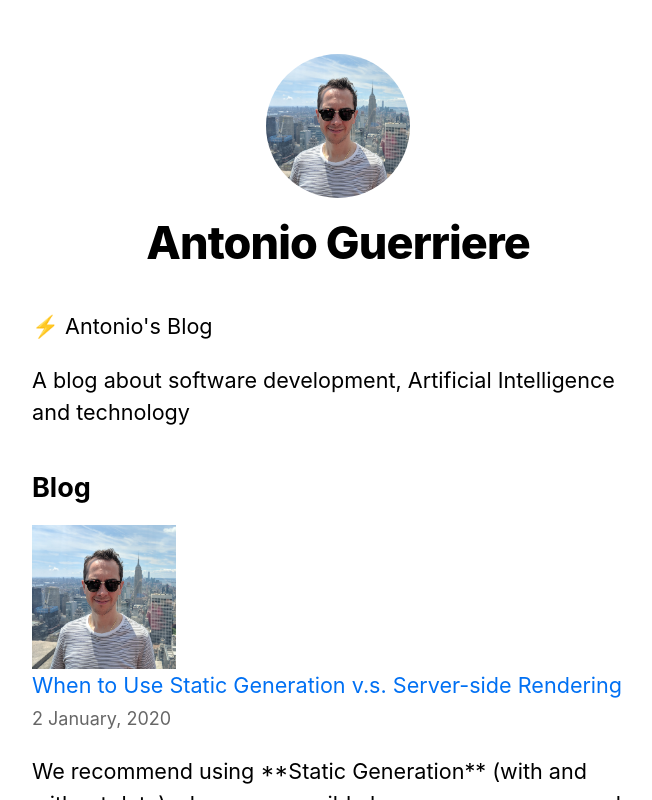
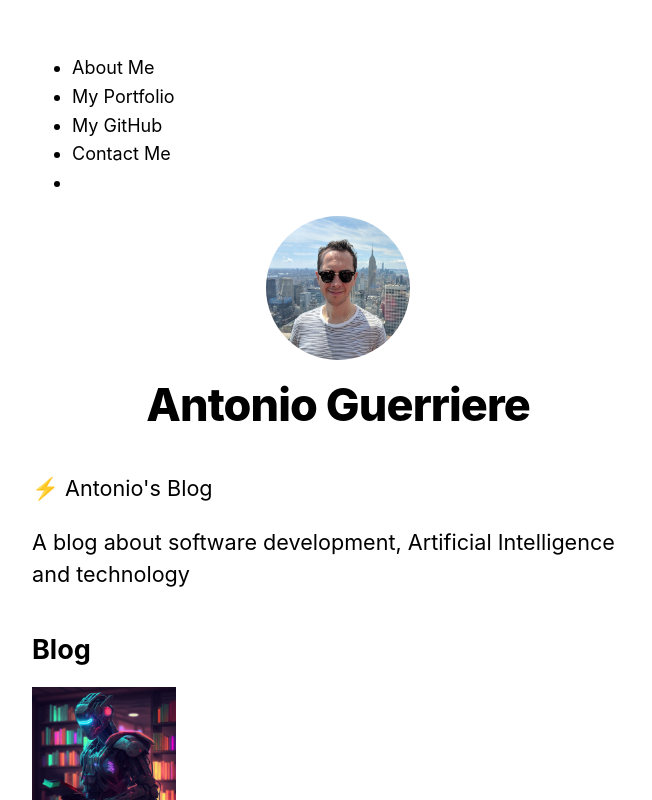
Before and after one commit to AGuerriere/antonio-blog, a Next.js app: page / in a window 1280 px wide. Shown: the top 800 px of the page, without its empty margins (302-954 px from the left). Built offline with nearby package versions, Linux system fonts and the light colour scheme.

Commit message:
wip added banner image to blog posts

```diff
--- a/components/layout.js
+++ b/components/layout.js
@@ -3,6 +3,7 @@ import Image from 'next/image';
 import styles from './layout.module.css';
 import utilStyles from '../styles/utils.module.css';
 import Link from 'next/link';
+import Nav from './nav';
 
 const name = 'Antonio Guerriere';
 export const siteTitle = 'Antonio\' blog';
@@ -19,6 +20,7 @@ export default function Layout({ children, home }) {
         <meta name="og:title" content={siteTitle} />
         <meta name="twitter:card" content="summary_large_image" />
       </Head>
+      <Nav></Nav>
       <header className={styles.header}>
         {home ? (
           <>
--- /dev/null
+++ b/components/nav.js
@@ -0,0 +1,17 @@
+import styles from './layout.module.css';
+import utilStyles from '../styles/utils.module.css';
+import Link from 'next/link';
+
+export default function Nav() {
+  return (
+    <div>
+     <ul>
+      <li>About Me</li>
+      <li>My Portfolio</li>
+      <li>My GitHub</li>
+      <li>Contact Me</li>
+      <li></li>
+     </ul>
+    </div>
+  );
+}
--- a/pages/index.js
+++ b/pages/index.js
@@ -39,7 +39,7 @@ export default function Home( {allPostsData} ) {
               // className={utilStyles.borderCircle}
               height={144}
               width={144}
-              alt=""
+              alt="excerpt banner"
             />
             <Link href={`/posts/${id}`}>{title}</Link>
             <br />
--- a/posts/pre-rendering.md
+++ b/posts/pre-rendering.md
@@ -2,7 +2,7 @@
 title: 'Two Forms of Pre-rendering'
 date: '2020-01-01'
 intro: 'Next.js has two forms of pre-rendering: **Static Generation** and **Server-side Rendering**. The difference is in **when** it generates the HTML for a page.'
-coverImage: '/images/posts-images/profile1.jpg'
+coverImage: '/images/posts-images/profile.png'
 ---
 
 Next.js has two forms of pre-rendering: **Static Generation** and **Server-side Rendering**. The difference is in **when** it generates the HTML for a page.
--- a/posts/ssg-ssr.md
+++ b/posts/ssg-ssr.md
@@ -2,7 +2,7 @@
 title: 'When to Use Static Generation v.s. Server-side Rendering'
 date: '2020-01-02'
 intro: 'We recommend using **Static Generation** (with and without data) whenever possible because your page can be built once and served by CDN, which makes it much faster than having a server render the page on every request.'
-coverImage: '/images/posts-images/profile1.jpg'
+coverImage: '/images/posts-images/profile.png'
 ---
 
 We recommend using **Static Generation** (with and without data) whenever possible because your page can be built once and served by CDN, which makes it much faster than having a server render the page on every request.
--- a/styles/utils.module.css
+++ b/styles/utils.module.css
@@ -50,3 +50,7 @@
 .lightText {
   color: #666;
 }
+
+.excerptBanner {
+
+}
```
Also changed, not shown: pages/posts/[id].js (+9 -0 lines), public/images/posts-images/canvas.png (added).
